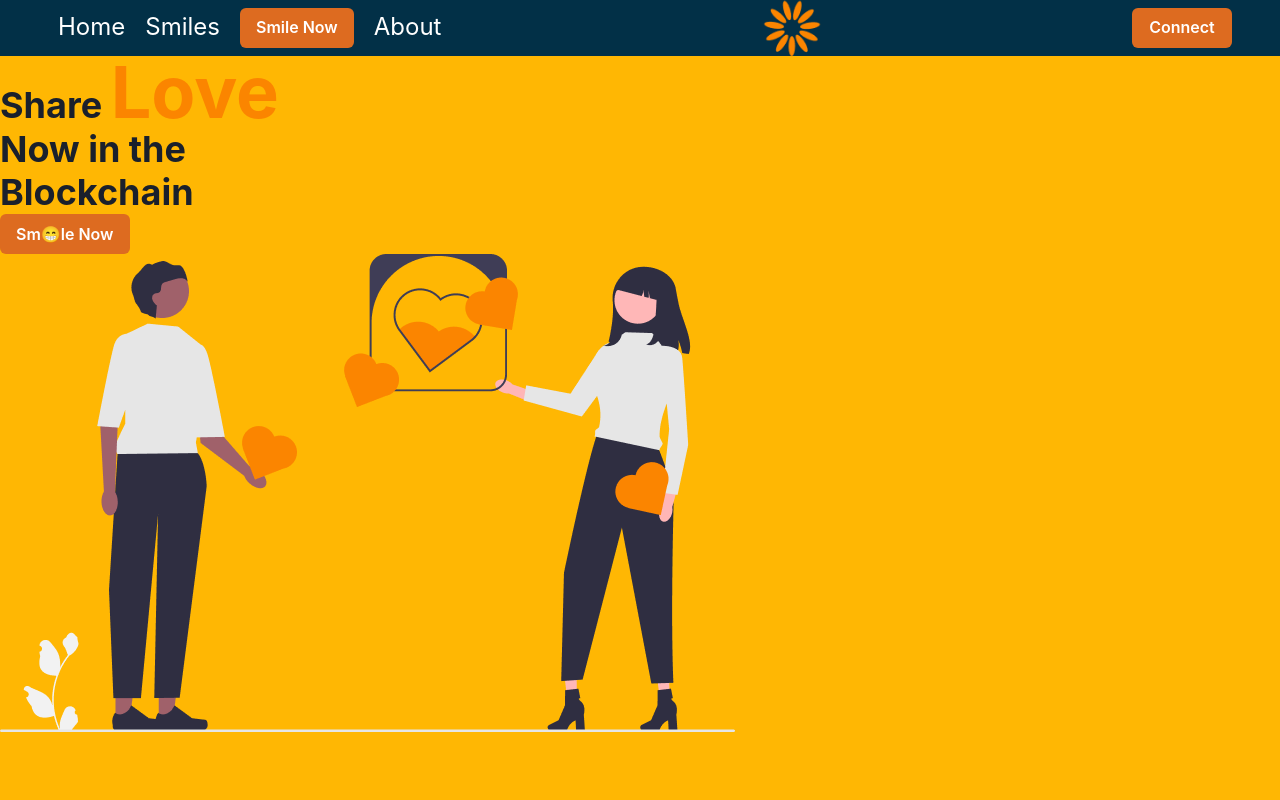
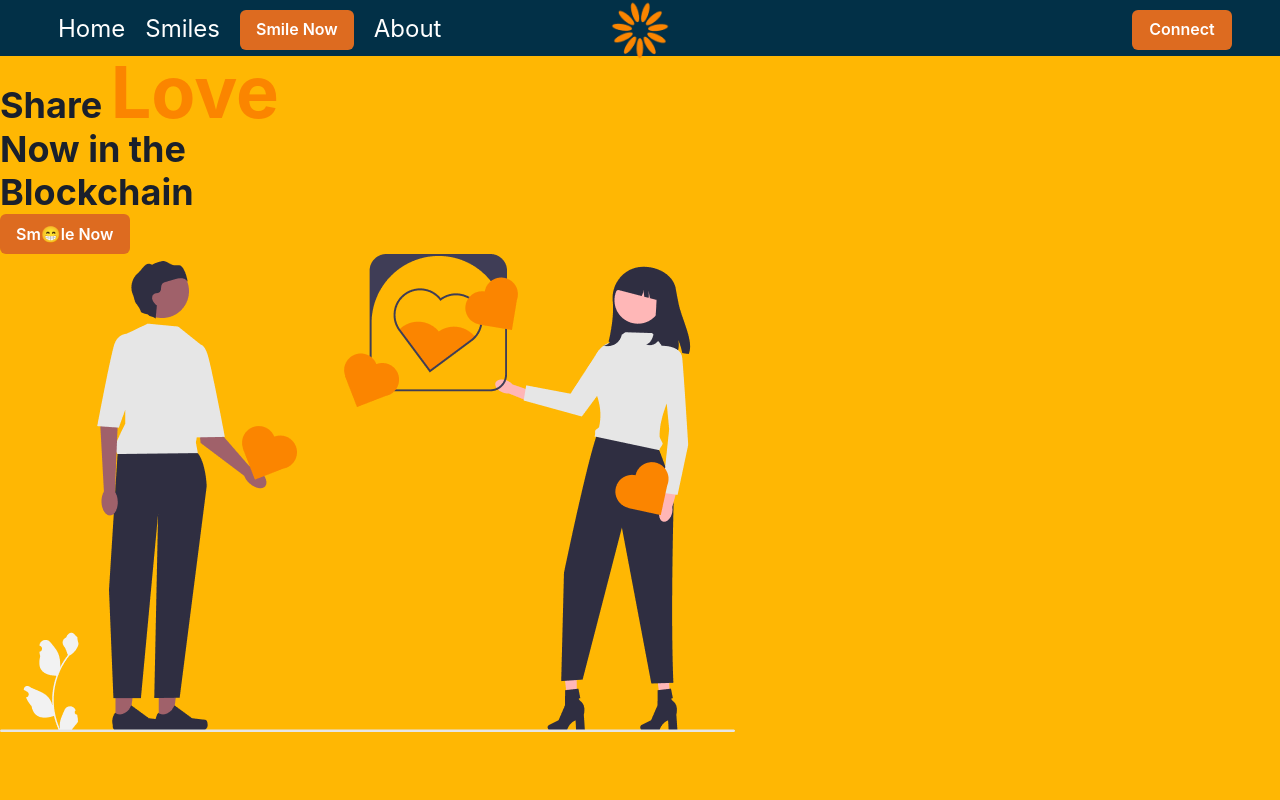
Before and after one commit to aynaever/share-smile-contract, a React (Create React App) app: page / in a window 1280 px wide. Shown: the top 800 px of the page. Built offline with nearby package versions, Linux system fonts and the light colour scheme.

Commit message:
add css grid to navbar

```diff
--- a/src/components/Navbar/Navbar.css
+++ b/src/components/Navbar/Navbar.css
@@ -3,14 +3,14 @@
 	color: white;
 	height: 7vh;
 	font-size: 1.5rem;
-	display: flex;
-	align-items: center;
-	justify-content: center;
+	display: grid;
+	grid-template-columns: 45% 10% 45%;
 }
 
 .navbar > ul {
 	list-style-type: none;
-	display: inline;
+	align-self: center;
+	justify-self: start;
 	margin-left: 3rem;
 }
 
@@ -23,10 +23,13 @@
 	display: inline;
 	margin: 0 auto;
 	height: 60px;
-	align-content: center;
+	justify-self: center;
+	align-self: center;
 }
 
 .navbar > .button {
 	width: 100px;
 	margin-right: 3rem;
+	justify-self: end;
+	align-self: center;
 }
```
